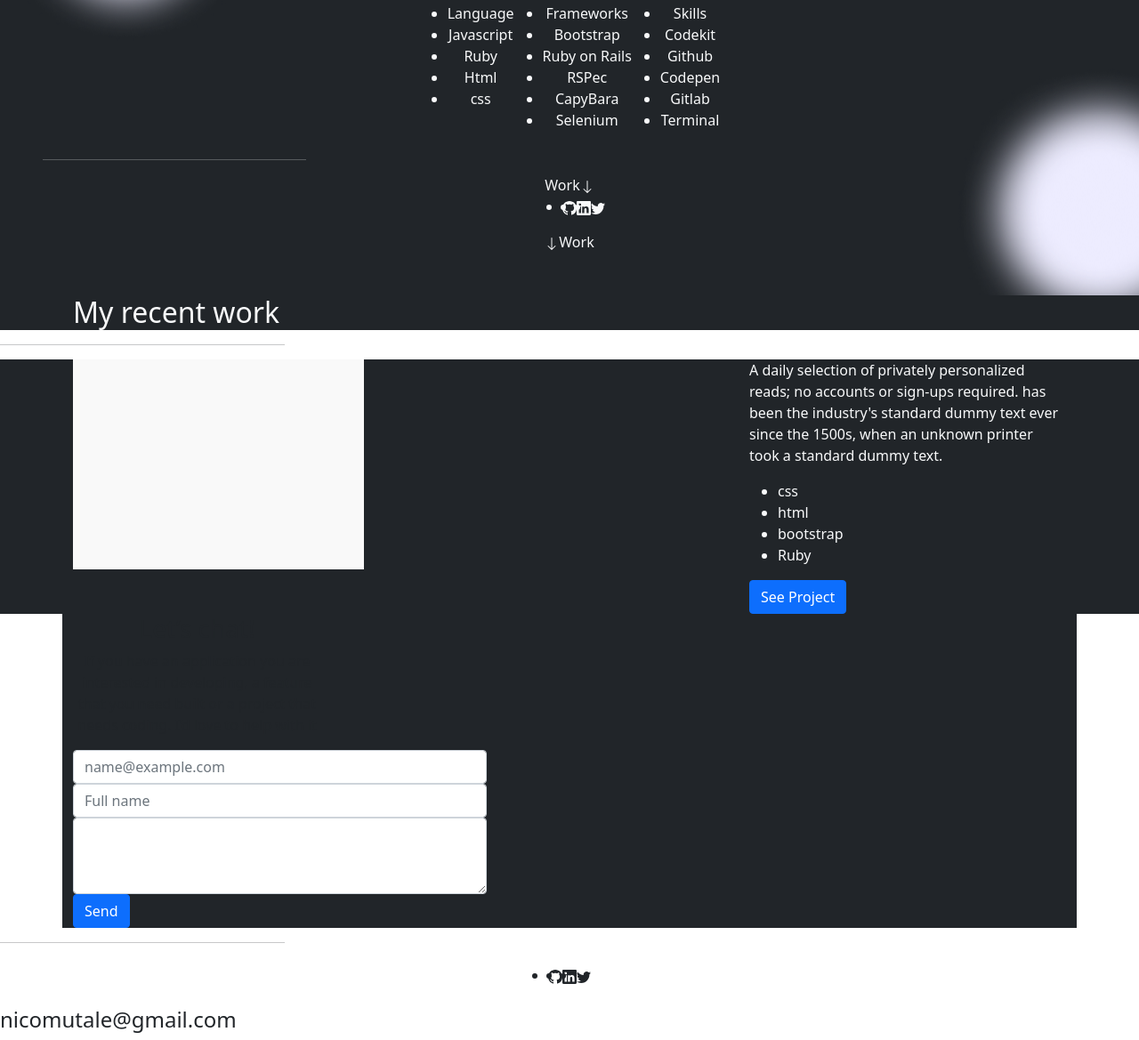
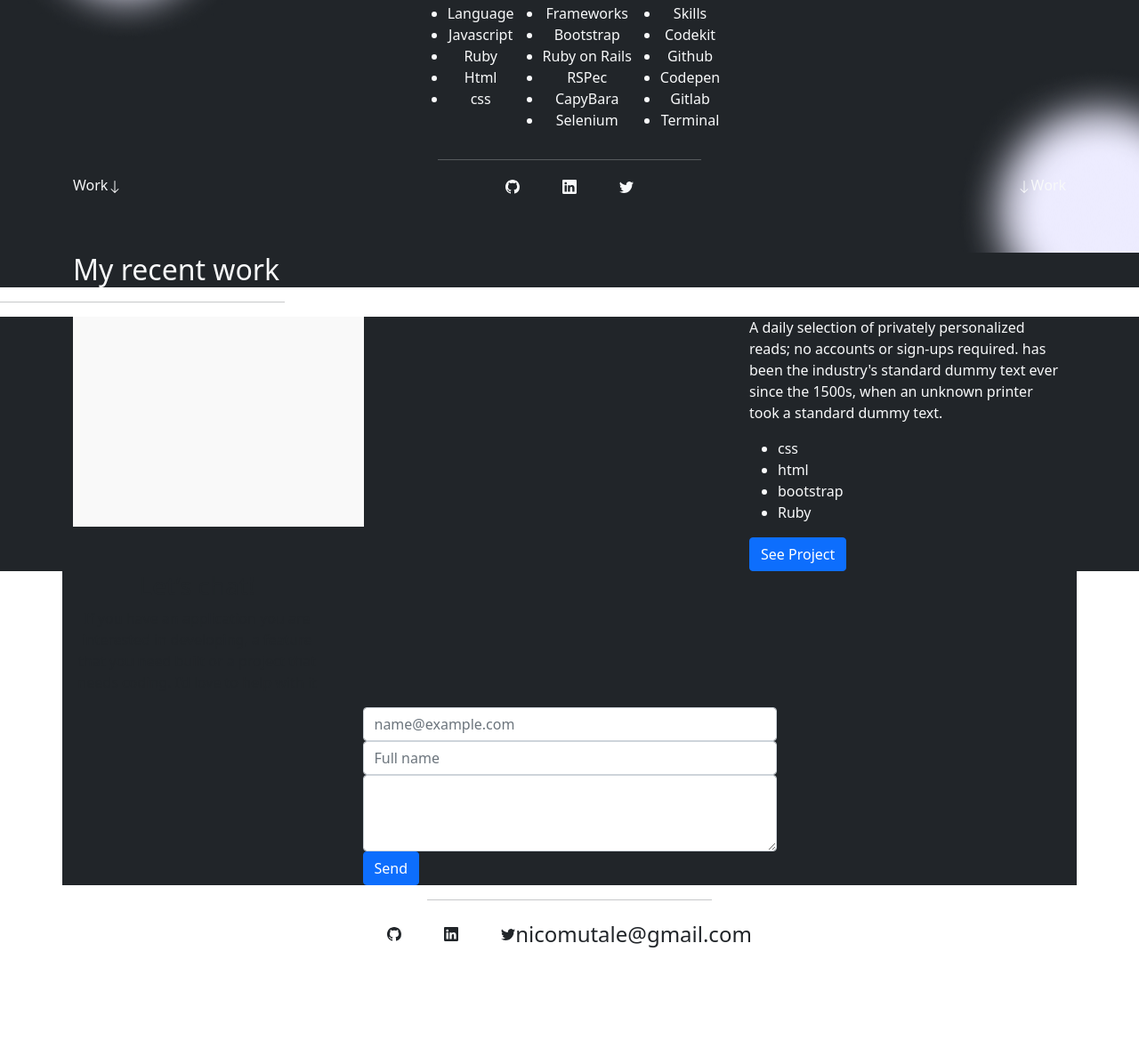
Before and after one commit to Mutalenic/My-portfolio, a plain HTML site: page index.html in a window 1280 px wide. Shown: the part 291-1460 px from the top of the page at 89% size. After the commit the page ends 1388 px from the top, so only its background shows below. Drawn offline with nearby package versions, Linux system fonts and the light colour scheme.

Commit message:
Align list items to center

```diff
--- a/index.html
+++ b/index.html
@@ -1,29 +1,22 @@
 <!DOCTYPE html>
 <html lang="en">
+
 <head>
   <meta charset="UTF-8" />
   <meta http-equiv="X-UA-Compatible" content="IE=edge" />
   <meta name="viewport" content="width=device-width, initial-scale=1.0" />
 
-    <link
-      href="https://cdn.jsdelivr.net/npm/bootstrap@5.1.3/dist/css/bootstrap.min.css"
-      rel="stylesheet"
-      integrity="sha384-1BmE4kWBq78iYhFldvKuhfTAU6auU8tT94WrHftjDbrCEXSU1oBoqyl2QvZ6jIW3"
-      crossorigin="anonymous"
-    />
+  <link href="https://cdn.jsdelivr.net/npm/bootstrap@5.1.3/dist/css/bootstrap.min.css" rel="stylesheet"
+    integrity="sha384-1BmE4kWBq78iYhFldvKuhfTAU6auU8tT94WrHftjDbrCEXSU1oBoqyl2QvZ6jIW3" crossorigin="anonymous" />
   <link rel="stylesheet" href="style.css" />
   <title>My Portfolio</title>
 </head>
+
 <body>
   <nav class="navbar navbar-expand-lg bg-dark p-10 text-light navbar-dark">
     <div class="container">
       <a href="#">Nicholas</a>
-        <button
-          class="navbar-toggler"
-          type="button"
-          data-bs-toggle="collapse"
-          data-bs-target="#nav-menu"
-        >
+      <button class="navbar-toggler" type="button" data-bs-toggle="collapse" data-bs-target="#nav-menu">
         <span class="navbar-toggler-icon"></span>
       </button>
       <div class="collapse navbar-collapse" id="nav-menu">
@@ -41,8 +34,10 @@
       </div>
     </div>
     <div class=" text-light ">
-        <svg xmlns="http://www.w3.org/2000/svg" width="16" height="16" fill="currentColor" class="bi bi-envelope-fill" viewBox="0 0 16 16">
-            <path d="M.05 3.555A2 2 0 0 1 2 2h12a2 2 0 0 1 1.95 1.555L8 8.414.05 3.555ZM0 4.697v7.104l5.803-3.558L0 4.697ZM6.761 8.83l-6.57 4.027A2 2 0 0 0 2 14h12a2 2 0 0 0 1.808-1.144l-6.57-4.027L8 9.586l-1.239-.757Zm3.436-.586L16 11.801V4.697l-5.803 3.546Z"/>
+      <svg xmlns="http://www.w3.org/2000/svg" width="16" height="16" fill="currentColor" class="bi bi-envelope-fill"
+        viewBox="0 0 16 16">
+        <path
+          d="M.05 3.555A2 2 0 0 1 2 2h12a2 2 0 0 1 1.95 1.555L8 8.414.05 3.555ZM0 4.697v7.104l5.803-3.558L0 4.697ZM6.761 8.83l-6.57 4.027A2 2 0 0 0 2 14h12a2 2 0 0 0 1.808-1.144l-6.57-4.027L8 9.586l-1.239-.757Zm3.436-.586L16 11.801V4.697l-5.803 3.546Z" />
       </svg>
     </div>
   </nav>
@@ -82,34 +77,47 @@
         <li>Terminal</li>
       </ul>
     </div>
-      <hr class="w-25 align-items-center">
-      <div class="container">
-          <span>Work<svg xmlns="http://www.w3.org/2000/svg" width="16" height="16" fill="currentColor" class="bi bi-arrow-down" viewBox="0 0 16 16">
-            <path fill-rule="evenodd" d="M8 1a.5.5 0 0 1 .5.5v11.793l3.146-3.147a.5.5 0 0 1 .708.708l-4 4a.5.5 0 0 1-.708 0l-4-4a.5.5 0 0 1 .708-.708L7.5 13.293V1.5A.5.5 0 0 1 8 1z"/>
-          </svg></span>
-          <div>
-            <ul class="d-flex justify-content-center">
+    <div class="w-25 m-auto">
+      <hr class="">
+    </div>
+    <div class="container d-flex m-auto">
+      <span>Work<svg xmlns="http://www.w3.org/2000/svg" width="16" height="16" fill="currentColor"
+          class="bi bi-arrow-down" viewBox="0 0 16 16">
+          <path fill-rule="evenodd"
+            d="M8 1a.5.5 0 0 1 .5.5v11.793l3.146-3.147a.5.5 0 0 1 .708.708l-4 4a.5.5 0 0 1-.708 0l-4-4a.5.5 0 0 1 .708-.708L7.5 13.293V1.5A.5.5 0 0 1 8 1z" />
+        </svg>
+      </span>
+
+      <div class="m-auto">
+        <ul class="d-flex list-unstyled">
           <li>
-                <svg xmlns="http://www.w3.org/2000/svg" width="16" height="16" fill="currentColor" class="bi bi-github" viewBox="0 0 16 16">
-                  <path d="M8 0C3.58 0 0 3.58 0 8c0 3.54 2.29 6.53 5.47 7.59.4.07.55-.17.55-.38 0-.19-.01-.82-.01-1.49-2.01.37-2.53-.49-2.69-.94-.09-.23-.48-.94-.82-1.13-.28-.15-.68-.52-.01-.53.63-.01 1.08.58 1.23.82.72 1.21 1.87.87 2.33.66.07-.52.28-.87.51-1.07-1.78-.2-3.64-.89-3.64-3.95 0-.87.31-1.59.82-2.15-.08-.2-.36-1.02.08-2.12 0 0 .67-.21 2.2.82.64-.18 1.32-.27 2-.27.68 0 1.36.09 2 .27 1.53-1.04 2.2-.82 2.2-.82.44 1.1.16 1.92.08 2.12.51.56.82 1.27.82 2.15 0 3.07-1.87 3.75-3.65 3.95.29.25.54.73.54 1.48 0 1.07-.01 1.93-.01 2.2 0 .21.15.46.55.38A8.012 8.012 0 0 0 16 8c0-4.42-3.58-8-8-8z"/>
+            <svg xmlns="http://www.w3.org/2000/svg" width="16" height="16" fill="currentColor" class="bi bi-github"
+              viewBox="0 0 16 16">
+              <path
+                d="M8 0C3.58 0 0 3.58 0 8c0 3.54 2.29 6.53 5.47 7.59.4.07.55-.17.55-.38 0-.19-.01-.82-.01-1.49-2.01.37-2.53-.49-2.69-.94-.09-.23-.48-.94-.82-1.13-.28-.15-.68-.52-.01-.53.63-.01 1.08.58 1.23.82.72 1.21 1.87.87 2.33.66.07-.52.28-.87.51-1.07-1.78-.2-3.64-.89-3.64-3.95 0-.87.31-1.59.82-2.15-.08-.2-.36-1.02.08-2.12 0 0 .67-.21 2.2.82.64-.18 1.32-.27 2-.27.68 0 1.36.09 2 .27 1.53-1.04 2.2-.82 2.2-.82.44 1.1.16 1.92.08 2.12.51.56.82 1.27.82 2.15 0 3.07-1.87 3.75-3.65 3.95.29.25.54.73.54 1.48 0 1.07-.01 1.93-.01 2.2 0 .21.15.46.55.38A8.012 8.012 0 0 0 16 8c0-4.42-3.58-8-8-8z" />
+            </svg>
+          </li>
+          <li class="px-5">
+            <svg xmlns="http://www.w3.org/2000/svg" width="16" height="16" fill="currentColor" class="bi bi-linkedin"
+              viewBox="0 0 16 16">
+              <path
+                d="M0 1.146C0 .513.526 0 1.175 0h13.65C15.474 0 16 .513 16 1.146v13.708c0 .633-.526 1.146-1.175 1.146H1.175C.526 16 0 15.487 0 14.854V1.146zm4.943 12.248V6.169H2.542v7.225h2.401zm-1.2-8.212c.837 0 1.358-.554 1.358-1.248-.015-.709-.52-1.248-1.342-1.248-.822 0-1.359.54-1.359 1.248 0 .694.521 1.248 1.327 1.248h.016zm4.908 8.212V9.359c0-.216.016-.432.08-.586.173-.431.568-.878 1.232-.878.869 0 1.216.662 1.216 1.634v3.865h2.401V9.25c0-2.22-1.184-3.252-2.764-3.252-1.274 0-1.845.7-2.165 1.193v.025h-.016a5.54 5.54 0 0 1 .016-.025V6.169h-2.4c.03.678 0 7.225 0 7.225h2.4z" />
             </svg>
           </li>
           <li>
-                <svg xmlns="http://www.w3.org/2000/svg" width="16" height="16" fill="currentColor" class="bi bi-linkedin" viewBox="0 0 16 16">
-                  <path d="M0 1.146C0 .513.526 0 1.175 0h13.65C15.474 0 16 .513 16 1.146v13.708c0 .633-.526 1.146-1.175 1.146H1.175C.526 16 0 15.487 0 14.854V1.146zm4.943 12.248V6.169H2.542v7.225h2.401zm-1.2-8.212c.837 0 1.358-.554 1.358-1.248-.015-.709-.52-1.248-1.342-1.248-.822 0-1.359.54-1.359 1.248 0 .694.521 1.248 1.327 1.248h.016zm4.908 8.212V9.359c0-.216.016-.432.08-.586.173-.431.568-.878 1.232-.878.869 0 1.216.662 1.216 1.634v3.865h2.401V9.25c0-2.22-1.184-3.252-2.764-3.252-1.274 0-1.845.7-2.165 1.193v.025h-.016a5.54 5.54 0 0 1 .016-.025V6.169h-2.4c.03.678 0 7.225 0 7.225h2.4z"/>
+            <svg xmlns="http://www.w3.org/2000/svg" width="16" height="16" fill="currentColor" class="bi bi-twitter"
+              viewBox="0 0 16 16">
+              <path
+                d="M5.026 15c6.038 0 9.341-5.003 9.341-9.334 0-.14 0-.282-.006-.422A6.685 6.685 0 0 0 16 3.542a6.658 6.658 0 0 1-1.889.518 3.301 3.301 0 0 0 1.447-1.817 6.533 6.533 0 0 1-2.087.793A3.286 3.286 0 0 0 7.875 6.03a9.325 9.325 0 0 1-6.767-3.429 3.289 3.289 0 0 0 1.018 4.382A3.323 3.323 0 0 1 .64 6.575v.045a3.288 3.288 0 0 0 2.632 3.218 3.203 3.203 0 0 1-.865.115 3.23 3.23 0 0 1-.614-.057 3.283 3.283 0 0 0 3.067 2.277A6.588 6.588 0 0 1 .78 13.58a6.32 6.32 0 0 1-.78-.045A9.344 9.344 0 0 0 5.026 15z" />
             </svg>
           </li>
-              <li>
-                <svg xmlns="http://www.w3.org/2000/svg" width="16" height="16" fill="currentColor" class="bi bi-twitter" viewBox="0 0 16 16">
-                  <path d="M5.026 15c6.038 0 9.341-5.003 9.341-9.334 0-.14 0-.282-.006-.422A6.685 6.685 0 0 0 16 3.542a6.658 6.658 0 0 1-1.889.518 3.301 3.301 0 0 0 1.447-1.817 6.533 6.533 0 0 1-2.087.793A3.286 3.286 0 0 0 7.875 6.03a9.325 9.325 0 0 1-6.767-3.429 3.289 3.289 0 0 0 1.018 4.382A3.323 3.323 0 0 1 .64 6.575v.045a3.288 3.288 0 0 0 2.632 3.218 3.203 3.203 0 0 1-.865.115 3.23 3.23 0 0 1-.614-.057 3.283 3.283 0 0 0 3.067 2.277A6.588 6.588 0 0 1 .78 13.58a6.32 6.32 0 0 1-.78-.045A9.344 9.344 0 0 0 5.026 15z"/>
-                </svg>
-              </li>
-
-
         </ul>
       </div>
-          <span><svg xmlns="http://www.w3.org/2000/svg" width="16" height="16" fill="currentColor" class="bi bi-arrow-down" viewBox="0 0 16 16">
-            <path fill-rule="evenodd" d="M8 1a.5.5 0 0 1 .5.5v11.793l3.146-3.147a.5.5 0 0 1 .708.708l-4 4a.5.5 0 0 1-.708 0l-4-4a.5.5 0 0 1 .708-.708L7.5 13.293V1.5A.5.5 0 0 1 8 1z"/>
+
+      <span><svg xmlns="http://www.w3.org/2000/svg" width="16" height="16" fill="currentColor" class="bi bi-arrow-down"
+          viewBox="0 0 16 16">
+          <path fill-rule="evenodd"
+            d="M8 1a.5.5 0 0 1 .5.5v11.793l3.146-3.147a.5.5 0 0 1 .708.708l-4 4a.5.5 0 0 1-.708 0l-4-4a.5.5 0 0 1 .708-.708L7.5 13.293V1.5A.5.5 0 0 1 8 1z" />
         </svg>Work</span>
       <div>
   </section>
@@ -125,10 +133,11 @@
     <div class="container">
       <div class="row">
         <div class="col-sm-8">
-            <img src="bgimages/placeholder.png " class="img-fluid"/>
+          <img src="bgimages/placeholder.png " class="img-fluid" />
         </div>
         <div class="col-sm-4">
-            <p>A daily selection of privately personalized reads; no accounts or sign-ups required. has been the industry's
+          <p>A daily selection of privately personalized reads; no accounts or sign-ups required. has been the
+            industry's
             standard dummy text ever since the 1500s, when an unknown printer took a standard dummy text.</p>
           <div>
             <ul>
@@ -158,7 +167,8 @@
       </div>
     </div>
 
-          <form class="col-sm-5 align-items-center justify-content-center">
+    <div class="">
+    <form class="col-sm-5 m-auto align-items-center justify-content-center">
       <div class="form-group">
         <input type="email" class="form-control" id="exampleFormControlInput1" placeholder="name@example.com">
       </div>
@@ -172,38 +182,48 @@
     </form>
     </div>
   </section>
-        <hr class="w-25 pl-24">
-        <footer>
+  <div class="w-25 m-auto">
+    <hr class="">
+  </div>
+
+    <footer class="m-auto">
     <div class="d-sm-flex justify-content-center">
-            <ul class="list-group-item border-0 custom-border-bottom d-flex justify-content-between align-items-cente">
+      <ul
+        class="list-group-item border-0 custom-border-bottom d-flex  list-unstyled justify-content-between align-items-cente">
         <li>
-                <svg xmlns="http://www.w3.org/2000/svg" width="16" height="16" fill="currentColor" class="bi bi-github" viewBox="0 0 16 16">
-                  <path d="M8 0C3.58 0 0 3.58 0 8c0 3.54 2.29 6.53 5.47 7.59.4.07.55-.17.55-.38 0-.19-.01-.82-.01-1.49-2.01.37-2.53-.49-2.69-.94-.09-.23-.48-.94-.82-1.13-.28-.15-.68-.52-.01-.53.63-.01 1.08.58 1.23.82.72 1.21 1.87.87 2.33.66.07-.52.28-.87.51-1.07-1.78-.2-3.64-.89-3.64-3.95 0-.87.31-1.59.82-2.15-.08-.2-.36-1.02.08-2.12 0 0 .67-.21 2.2.82.64-.18 1.32-.27 2-.27.68 0 1.36.09 2 .27 1.53-1.04 2.2-.82 2.2-.82.44 1.1.16 1.92.08 2.12.51.56.82 1.27.82 2.15 0 3.07-1.87 3.75-3.65 3.95.29.25.54.73.54 1.48 0 1.07-.01 1.93-.01 2.2 0 .21.15.46.55.38A8.012 8.012 0 0 0 16 8c0-4.42-3.58-8-8-8z"/>
+          <svg xmlns="http://www.w3.org/2000/svg" width="16" height="16" fill="currentColor" class="bi bi-github"
+            viewBox="0 0 16 16">
+            <path
+              d="M8 0C3.58 0 0 3.58 0 8c0 3.54 2.29 6.53 5.47 7.59.4.07.55-.17.55-.38 0-.19-.01-.82-.01-1.49-2.01.37-2.53-.49-2.69-.94-.09-.23-.48-.94-.82-1.13-.28-.15-.68-.52-.01-.53.63-.01 1.08.58 1.23.82.72 1.21 1.87.87 2.33.66.07-.52.28-.87.51-1.07-1.78-.2-3.64-.89-3.64-3.95 0-.87.31-1.59.82-2.15-.08-.2-.36-1.02.08-2.12 0 0 .67-.21 2.2.82.64-.18 1.32-.27 2-.27.68 0 1.36.09 2 .27 1.53-1.04 2.2-.82 2.2-.82.44 1.1.16 1.92.08 2.12.51.56.82 1.27.82 2.15 0 3.07-1.87 3.75-3.65 3.95.29.25.54.73.54 1.48 0 1.07-.01 1.93-.01 2.2 0 .21.15.46.55.38A8.012 8.012 0 0 0 16 8c0-4.42-3.58-8-8-8z" />
+          </svg>
+        </li>
+        <li class="px-5">
+          <svg xmlns="http://www.w3.org/2000/svg" width="16" height="16" fill="currentColor" class="bi bi-linkedin"
+            viewBox="0 0 16 16">
+            <path
+              d="M0 1.146C0 .513.526 0 1.175 0h13.65C15.474 0 16 .513 16 1.146v13.708c0 .633-.526 1.146-1.175 1.146H1.175C.526 16 0 15.487 0 14.854V1.146zm4.943 12.248V6.169H2.542v7.225h2.401zm-1.2-8.212c.837 0 1.358-.554 1.358-1.248-.015-.709-.52-1.248-1.342-1.248-.822 0-1.359.54-1.359 1.248 0 .694.521 1.248 1.327 1.248h.016zm4.908 8.212V9.359c0-.216.016-.432.08-.586.173-.431.568-.878 1.232-.878.869 0 1.216.662 1.216 1.634v3.865h2.401V9.25c0-2.22-1.184-3.252-2.764-3.252-1.274 0-1.845.7-2.165 1.193v.025h-.016a5.54 5.54 0 0 1 .016-.025V6.169h-2.4c.03.678 0 7.225 0 7.225h2.4z" />
           </svg>
         </li>
         <li>
-                <svg xmlns="http://www.w3.org/2000/svg" width="16" height="16" fill="currentColor" class="bi bi-linkedin" viewBox="0 0 16 16">
-                  <path d="M0 1.146C0 .513.526 0 1.175 0h13.65C15.474 0 16 .513 16 1.146v13.708c0 .633-.526 1.146-1.175 1.146H1.175C.526 16 0 15.487 0 14.854V1.146zm4.943 12.248V6.169H2.542v7.225h2.401zm-1.2-8.212c.837 0 1.358-.554 1.358-1.248-.015-.709-.52-1.248-1.342-1.248-.822 0-1.359.54-1.359 1.248 0 .694.521 1.248 1.327 1.248h.016zm4.908 8.212V9.359c0-.216.016-.432.08-.586.173-.431.568-.878 1.232-.878.869 0 1.216.662 1.216 1.634v3.865h2.401V9.25c0-2.22-1.184-3.252-2.764-3.252-1.274 0-1.845.7-2.165 1.193v.025h-.016a5.54 5.54 0 0 1 .016-.025V6.169h-2.4c.03.678 0 7.225 0 7.225h2.4z"/>
-                </svg>
-              </li>
-              <li>
-                <svg xmlns="http://www.w3.org/2000/svg" width="16" height="16" fill="currentColor" class="bi bi-twitter" viewBox="0 0 16 16">
-                  <path d="M5.026 15c6.038 0 9.341-5.003 9.341-9.334 0-.14 0-.282-.006-.422A6.685 6.685 0 0 0 16 3.542a6.658 6.658 0 0 1-1.889.518 3.301 3.301 0 0 0 1.447-1.817 6.533 6.533 0 0 1-2.087.793A3.286 3.286 0 0 0 7.875 6.03a9.325 9.325 0 0 1-6.767-3.429 3.289 3.289 0 0 0 1.018 4.382A3.323 3.323 0 0 1 .64 6.575v.045a3.288 3.288 0 0 0 2.632 3.218 3.203 3.203 0 0 1-.865.115 3.23 3.23 0 0 1-.614-.057 3.283 3.283 0 0 0 3.067 2.277A6.588 6.588 0 0 1 .78 13.58a6.32 6.32 0 0 1-.78-.045A9.344 9.344 0 0 0 5.026 15z"/>
+          <svg xmlns="http://www.w3.org/2000/svg" width="16" height="16" fill="currentColor" class="bi bi-twitter"
+            viewBox="0 0 16 16">
+            <path
+              d="M5.026 15c6.038 0 9.341-5.003 9.341-9.334 0-.14 0-.282-.006-.422A6.685 6.685 0 0 0 16 3.542a6.658 6.658 0 0 1-1.889.518 3.301 3.301 0 0 0 1.447-1.817 6.533 6.533 0 0 1-2.087.793A3.286 3.286 0 0 0 7.875 6.03a9.325 9.325 0 0 1-6.767-3.429 3.289 3.289 0 0 0 1.018 4.382A3.323 3.323 0 0 1 .64 6.575v.045a3.288 3.288 0 0 0 2.632 3.218 3.203 3.203 0 0 1-.865.115 3.23 3.23 0 0 1-.614-.057 3.283 3.283 0 0 0 3.067 2.277A6.588 6.588 0 0 1 .78 13.58a6.32 6.32 0 0 1-.78-.045A9.344 9.344 0 0 0 5.026 15z" />
           </svg>
         </li>
 
+        <div class="m-auto">
+          <h4>nicomutale@gmail.com<h4>
+          <div>
 
       </ul>
     </div>
 
-          <h4>nicomutale@gmail.com<h4>
-
   </footer>
 
-    <script
-      src="https://cdn.jsdelivr.net/npm/bootstrap@5.1.3/dist/js/bootstrap.bundle.min.js"
+  <script src="https://cdn.jsdelivr.net/npm/bootstrap@5.1.3/dist/js/bootstrap.bundle.min.js"
     integrity="sha384-ka7Sk0Gln4gmtz2MlQnikT1wXgYsOg+OMhuP+IlRH9sENBO0LRn5q+8nbTov4+1p"
-      crossorigin="anonymous"
-    ></script>
+    crossorigin="anonymous"></script>
 </body>
+
 </html>
```
Lines whose indentation alone changed are shown as unchanged.
